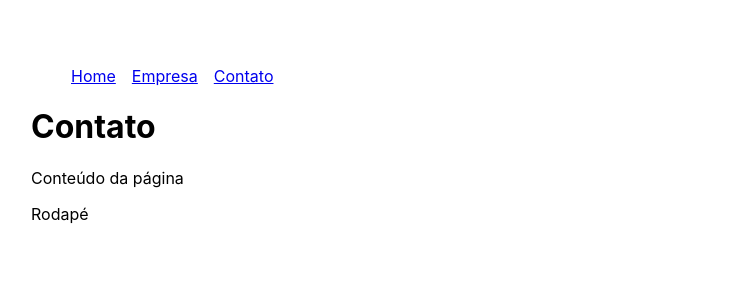
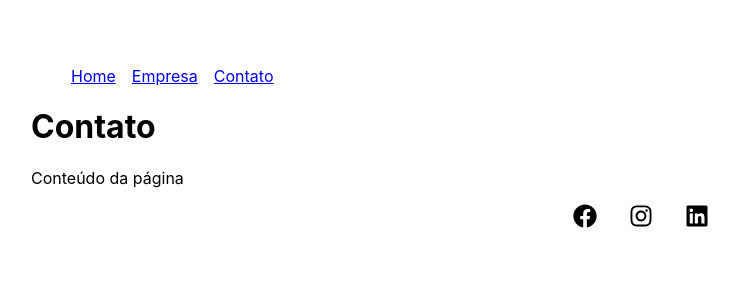
Before and after one commit to LuizBlume/react, a React (Create React App) app: page /contato in a window 1280 px wide. Shown: the top 300 px of the page, without its empty margins (19-758 px from the left). Built offline with nearby package versions, Linux system fonts and the light colour scheme.

Commit message:
FEAT: Finished course.

```diff
--- a/package.json
+++ b/package.json
@@ -9,6 +9,7 @@
     "@testing-library/user-event": "^13.5.0",
     "react": "^19.2.4",
     "react-dom": "^19.2.4",
+    "react-icons": "^5.6.0",
     "react-router-dom": "^7.14.0",
     "react-scripts": "5.0.1",
     "web-vitals": "^2.1.4"
--- a/src/components/layout/Footer.js
+++ b/src/components/layout/Footer.js
@@ -1,6 +1,15 @@
+import { FaFacebook, FaInstagram, FaLinkedin } from 'react-icons/fa'
+import styles from './Footer.module.css';
+
 function Footer() {
     return (
-        <footer>Rodapé</footer>
+        <footer>
+            <ul className={styles.social_list}>
+                <li><FaFacebook /></li>
+                <li><FaInstagram /></li>
+                <li><FaLinkedin /></li>
+            </ul>
+        </footer>
     )
 }
 export default Footer
--- /dev/null
+++ b/src/components/layout/Footer.module.css
@@ -0,0 +1,15 @@
+.social_list {
+    display: flex;
+    justify-content: center;
+    align-items: center;
+    list-style: none;
+}
+
+.social_list li {
+    margin: 0 1rem;
+}
+
+.social_list svg {
+    font-size: 1.5rem;
+    cursor: pointer;
+}
```
Also changed, not shown: 1 other file (tests, documents, lock files or other folders).
